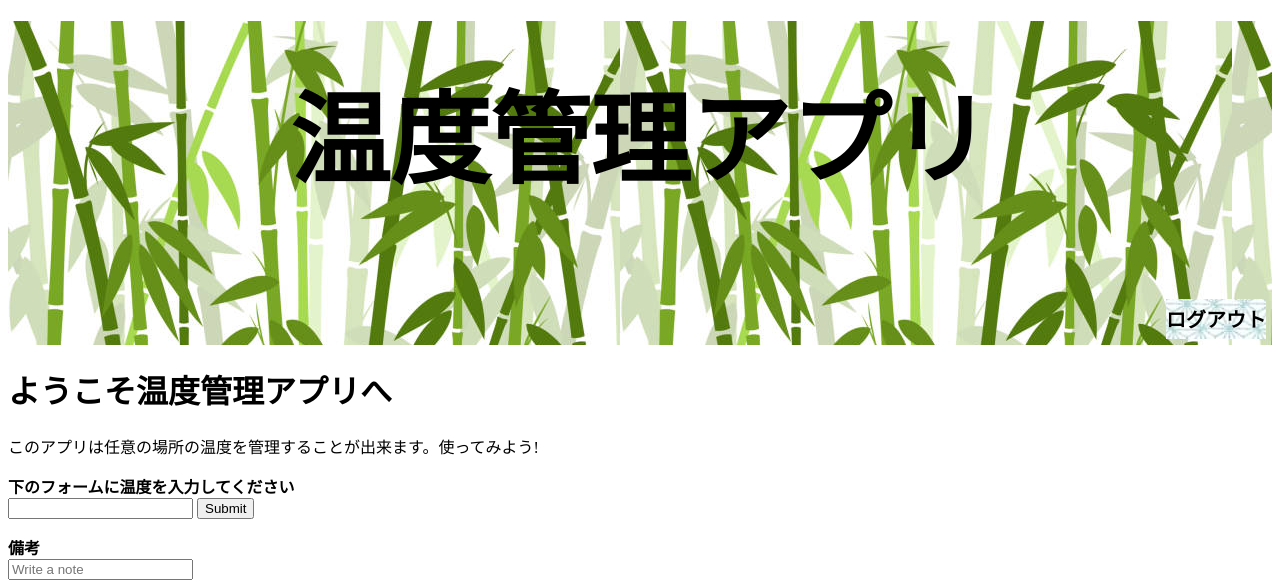
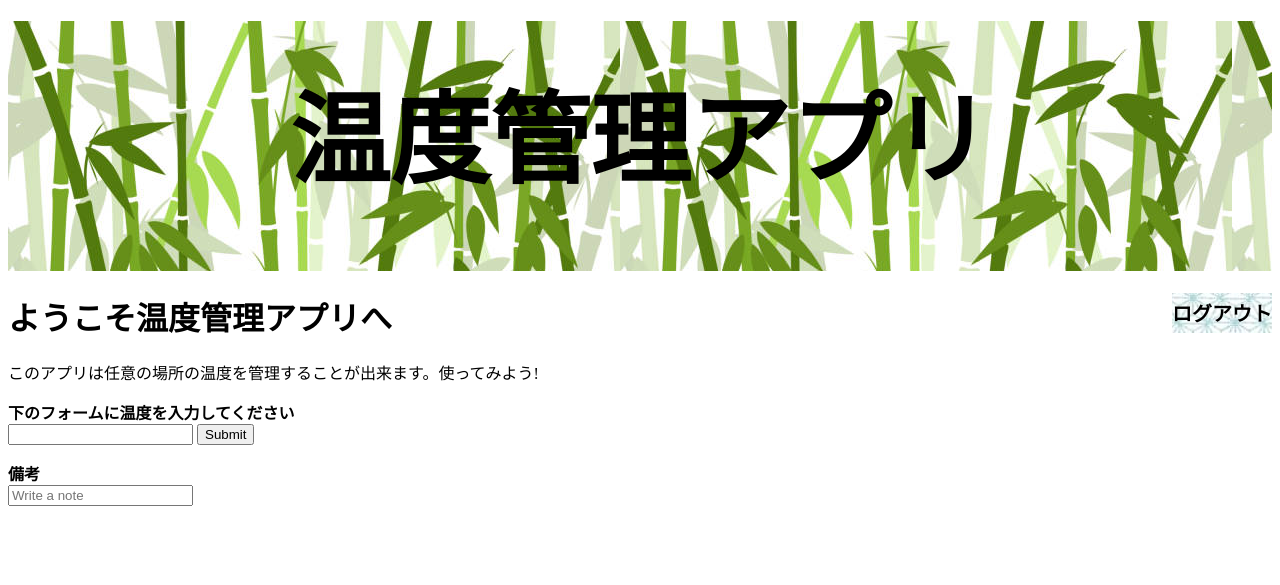
Before and after one commit to Itsuki1031/test, a Python web app: template templates/index1.html in a window 1280 px wide. Shown: the top 585 px of the page. Run offline with Jinja, Linux system fonts and the light colour scheme; the template is opened without the code that fills it, so the values that code supplies are empty.

Commit message:
first commit

```diff
--- a/static/css/program.css
+++ b/static/css/program.css
@@ -43,7 +43,6 @@ a{
     justify-content: center;
 	align-items: center;
     height: 40px;
-    margin: 6px;
     width: 100px;
     text-align: center;
     background-image: url(../img/back1.jpg);
@@ -51,6 +50,3 @@ a{
     background-position: bottom;
     font-family: "HGP行書体", "ＭＳ Ｐ明朝", "MS PMincho", serif;
 }
-.page {
-    overflow: hidden;
-}
--- a/templates/index1.html
+++ b/templates/index1.html
@@ -12,6 +12,7 @@
 		<h1>
 			<div class="title"><span class="font">温度管理アプリ</span></div>
 		</h1>
+	</header>
 	<nav id="top_nav">
 		<ul1>
 			<div class="page">
@@ -19,7 +20,6 @@
 			</div>
 		</ul1>
 	</nav>
-	</header>
 	<div class="write">
 		<span class="hello"><h1>ようこそ温度管理アプリへ</h1></span>
 		<p>このアプリは任意の場所の温度を管理することが出来ます。使ってみよう!</p>
```
Also changed, not shown: requirements.txt (added, +8 -0 lines), README.md (added). Lines whose indentation alone changed are shown as unchanged.
